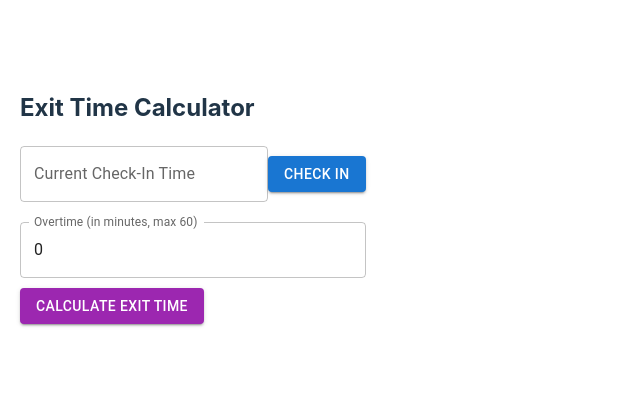
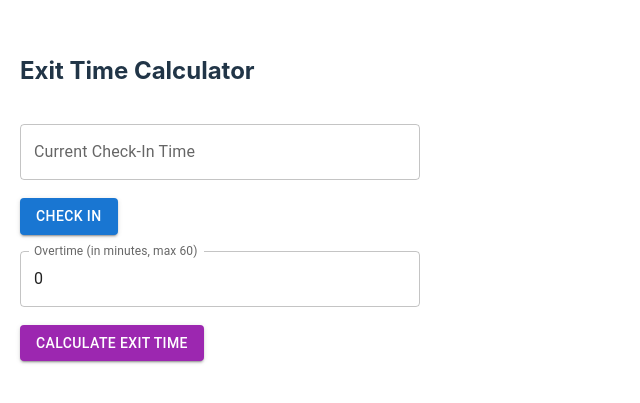
Before and after one commit to aswinthulasir/exit_react_aramis, a React (Vite) app: page / in a window 1280 px wide. Shown: the part 203-606 px from the top of the page, without its empty margins (0-640 px from the left). Built offline with nearby package versions, Linux system fonts and the light colour scheme.

Commit message:
Error-free-phase-I-commit

```diff
--- a/src/App.jsx
+++ b/src/App.jsx
@@ -1,7 +1,6 @@
 import { useState } from "react";
 import { TextField, Button } from "@mui/material";
-import { LocalizationProvider } from "@mui/x-date-pickers/LocalizationProvider";
-import { TimePicker } from "@mui/x-date-pickers/TimePicker";
+import { LocalizationProvider, TimePicker } from "@mui/x-date-pickers";
 import { AdapterDayjs } from "@mui/x-date-pickers/AdapterDayjs";
 import dayjs from "dayjs";
 import duration from "dayjs/plugin/duration";
@@ -14,83 +13,72 @@ function App() {
   const [overtime, setOvertime] = useState(0);
   const [finalExitTime, setFinalExitTime] = useState(null);
 
-
-  const handleCheckIn = () => {
+  const handleCheckInOut = () => {
     if (!currentCheckIn) {
       setCurrentCheckIn(dayjs());
-      return;
+    } else {
+      setCheckInOutTimes([...checkInOutTimes, { checkIn: currentCheckIn, checkOut: dayjs() }]);
+      setCurrentCheckIn(null);
     }
-
-    const updatedTimes = [...checkInOutTimes, { checkIn: currentCheckIn, checkOut: dayjs() }];
-    setCheckInOutTimes(updatedTimes);
-    setCurrentCheckIn(null);
   };
 
-
   const handleOvertimeChange = (event) => {
-    const minutes = parseInt(event.target.value, 10);
-    setOvertime(minutes > 60 ? 60 : minutes); // Limit max overtime to 60 minutes
+    const minutes = Math.min(60, Math.max(0, parseInt(event.target.value, 10) || 0));
+    setOvertime(minutes);
   };
 
-
   const calculateExitTime = () => {
-    let totalOfficeMinutes = 0;
-    let firstCheckIn = null;
-
-    checkInOutTimes.forEach(({ checkIn, checkOut }) => {
-      if (!firstCheckIn) firstCheckIn = checkIn;
-      totalOfficeMinutes += checkOut.diff(checkIn, "minute");
-    });
-
-    if (currentCheckIn) {
-      if (!firstCheckIn) firstCheckIn = currentCheckIn;
-      totalOfficeMinutes += dayjs().diff(currentCheckIn, "minute");
-    }
-
-    if (!firstCheckIn) {
+    if (checkInOutTimes.length === 0 && !currentCheckIn) {
       setFinalExitTime("No check-in recorded");
       return;
     }
 
-    const requiredMinutes = 8.5 * 60 + (checkInOutTimes.length > 0 ? (dayjs().diff(firstCheckIn, "minute") - totalOfficeMinutes) : 0);
+    let totalMinutes = 0;
+    let firstCheckIn = checkInOutTimes[0]?.checkIn || currentCheckIn;
+
+    checkInOutTimes.forEach(({ checkIn, checkOut }) => {
+      totalMinutes += checkOut.diff(checkIn, "minute");
+    });
+
+    if (currentCheckIn) {
+      totalMinutes += dayjs().diff(currentCheckIn, "minute");
+    }
+
+    const requiredMinutes = 8.5 * 60;
     const adjustedExitTime = firstCheckIn.add(requiredMinutes - overtime, "minute");
-
     setFinalExitTime(adjustedExitTime.format("hh:mm A"));
   };
 
   return (
-    <div style={{ padding: "20px" }}>
+    <div style={{ padding: "20px", maxWidth: "400px", margin: "auto" }}>
       <h2>Exit Time Calculator</h2>
       <LocalizationProvider dateAdapter={AdapterDayjs}>
         <TimePicker
           label="Current Check-In Time"
           value={currentCheckIn}
-          onChange={(newValue) => setCurrentCheckIn(newValue)}
-          renderInput={(params) => <TextField {...params} fullWidth />}
+          onChange={setCurrentCheckIn}
+          renderInput={(params) => <TextField {...params} fullWidth margin="normal" />}
         />
       </LocalizationProvider>
 
-      <Button variant="contained" color="primary" onClick={handleCheckIn} style={{ marginTop: "10px" }}>
+      <Button variant="contained" color="primary" onClick={handleCheckInOut} style={{ marginTop: "10px" }}>
         {currentCheckIn ? "Check Out" : "Check In"}
       </Button>
 
-      <div style={{ marginTop: "20px" }}>
       <TextField
         label="Overtime (in minutes, max 60)"
         type="number"
         value={overtime}
         onChange={handleOvertimeChange}
         fullWidth
+        margin="normal"
       />
-      </div>
 
       <Button variant="contained" color="secondary" onClick={calculateExitTime} style={{ marginTop: "10px" }}>
         Calculate Exit Time
       </Button>
 
-      {finalExitTime && (
-        <h3 style={{ marginTop: "20px" }}>Final Exit Time: {finalExitTime}</h3>
-      )}
+      {finalExitTime && <h3 style={{ marginTop: "20px" }}>Final Exit Time: {finalExitTime}</h3>}
     </div>
   );
 }
```
Also changed, not shown: package.json (+5 -3 lines), 1 other file (tests, documents, lock files or other folders). Lines whose indentation alone changed are shown as unchanged.
